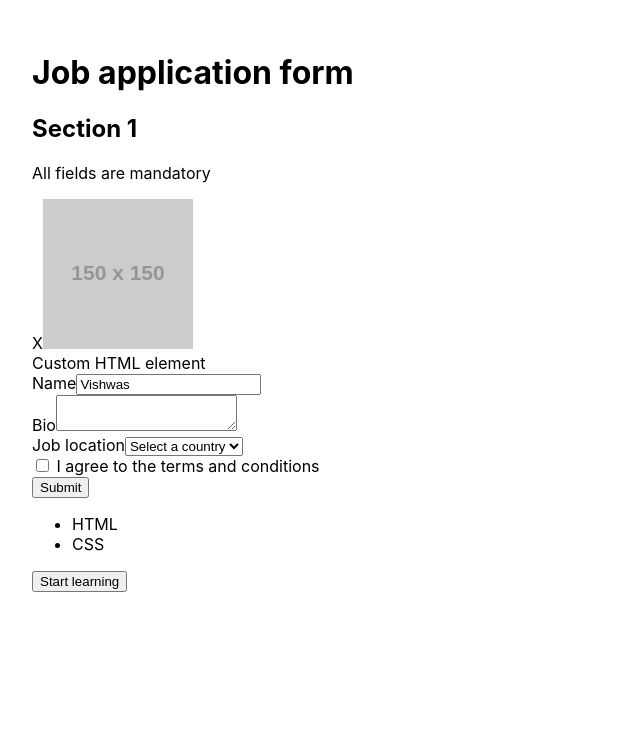
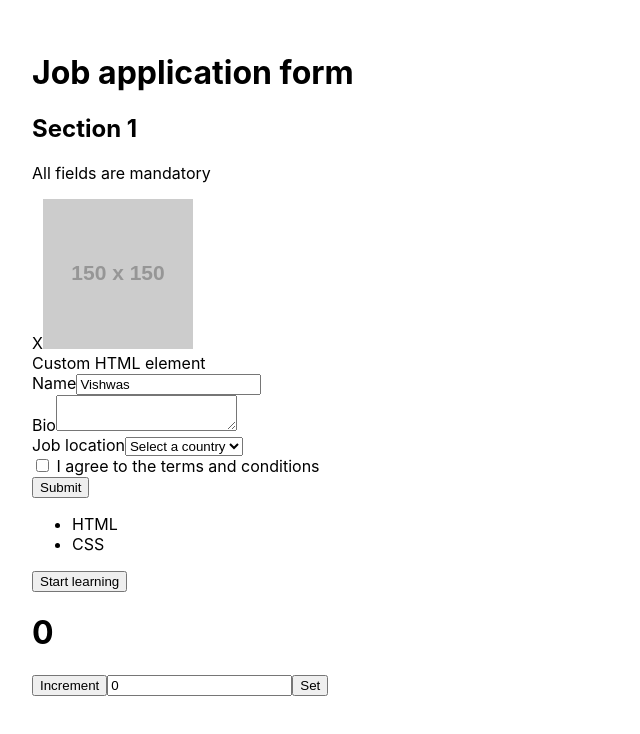
Before and after one commit to gopinav/React-Testing-Tutorial, a React (Create React App) app in the folder fundamentals-demo/: page / in a window 1280 px wide. Shown: the top 734 px of the page, without its empty margins (0-640 px from the left). Built offline with nearby package versions, Linux system fonts and the light colour scheme.

Commit message:
Testing user interactions

```diff
--- a/fundamentals-demo/src/App.tsx
+++ b/fundamentals-demo/src/App.tsx
@@ -1,5 +1,6 @@
 import "./App.css";
 import { Application } from "./components/application/Application";
+import { Counter } from "./components/counter/Counter";
 import { Skills } from "./components/skills/Skills";
 
 function App() {
@@ -7,6 +8,7 @@
     <div className="App">
       <Application />
       <Skills skills={["HTML", "CSS"]} />
+      <Counter />
     </div>
   );
 }
--- /dev/null
+++ b/fundamentals-demo/src/components/counter/Counter.tsx
@@ -0,0 +1,19 @@
+import { useState } from "react";
+
+export const Counter = () => {
+  const [count, setCount] = useState(0);
+  const [amount, setAmount] = useState(0);
+  return (
+    <div>
+      <h1>{count}</h1>
+      <button onClick={() => setCount(count + 1)}>Increment</button>
+      <input
+        type="number"
+        name="amount"
+        value={amount}
+        onChange={(e) => setAmount(parseInt(e.target.value))}
+      />
+      <button onClick={() => setCount(amount)}>Set</button>
+    </div>
+  );
+};
```
Also changed, not shown: 1 other file (tests, documents, lock files or other folders).
